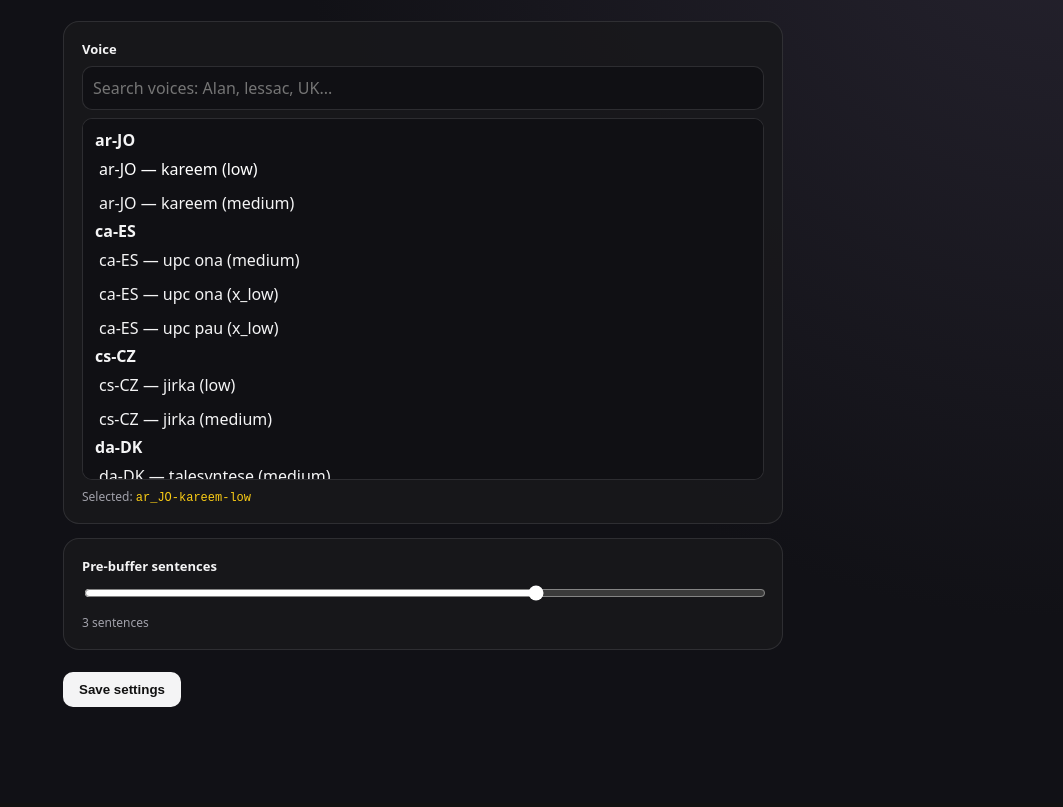
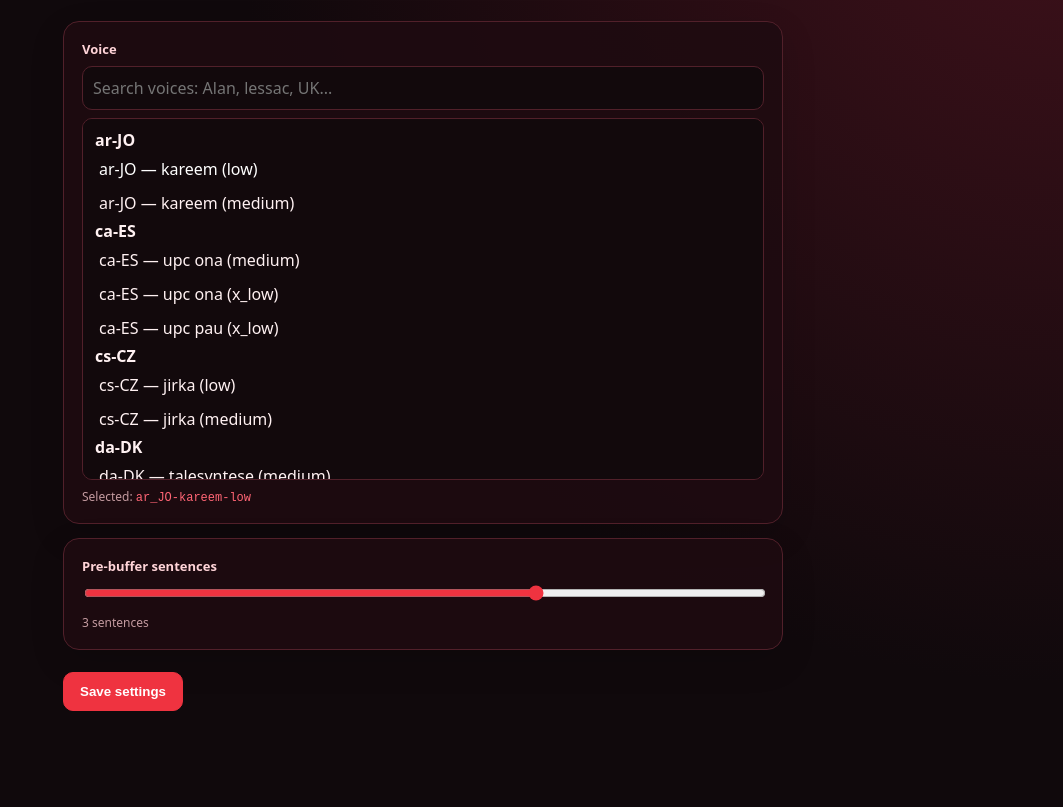
Before and after one commit to randomduck21/light-novel-reader, a browser extension: page settings/settings.html in a window 1280 px wide. Shown: the part 147-954 px from the top of the page, without its empty margins (217-1280 px from the left). Drawn offline with Linux system fonts and the light colour scheme.

Commit message:
Style settings with red theme

```diff
--- a/settings/settings.css
+++ b/settings/settings.css
@@ -1 +1 @@
-:root{color-scheme:dark;font-family:system-ui,-apple-system,BlinkMacSystemFont,"Segoe UI",sans-serif}body{margin:0;min-height:100vh;background:radial-gradient(circle at top right,#26232f,#111116 48%);color:#f4f4f5}main{width:min(720px,calc(100vw - 40px));margin:0 auto;padding:48px 0 64px}.eyebrow{font-size:11px;letter-spacing:.14em;opacity:.5}h1{margin:8px 0;font-size:32px}.intro{margin:0 0 24px;color:#a1a1aa}.card{margin:14px 0;padding:18px;border:1px solid rgba(255,255,255,.1);border-radius:16px;background:rgba(24,24,28,.88)}label{display:block;margin-bottom:8px;font-size:13px;font-weight:650}input[type=search],select{width:100%;padding:10px;border:1px solid rgba(255,255,255,.12);border-radius:10px;background:#101014;color:inherit;font:inherit}select{margin-top:8px}option{background:#101014;padding:6px}.selected,#prebufferValue{margin-top:8px;font-size:12px;color:#a1a1aa}input[type=range]{width:100%;accent-color:#fff}button{margin-top:8px;border:0;border-radius:10px;padding:10px 16px;background:#f4f4f5;color:#111;font-weight:700;cursor:pointer}#status{min-height:20px;margin-top:12px;color:#a1a1aa}code{color:#facc15}
+:root{color-scheme:dark;font-family:system-ui,-apple-system,BlinkMacSystemFont,"Segoe UI",sans-serif;--red:#ef3340;--line:#51202a}body{margin:0;min-height:100vh;background:radial-gradient(circle at top right,#40111b,#10090c 52%);color:#fff1f2}main{width:min(720px,calc(100vw - 40px));margin:0 auto;padding:48px 0 64px}.eyebrow{font-size:11px;letter-spacing:.16em;color:#ff6575;font-weight:800}h1{margin:8px 0;font-size:32px;letter-spacing:-.04em}.intro{margin:0 0 24px;color:#c49ba0}.card{margin:14px 0;padding:18px;border:1px solid #51202a;border-radius:16px;background:rgba(30,11,16,.88);box-shadow:0 12px 35px #0002}label{display:block;margin-bottom:8px;font-size:13px;font-weight:700;color:#ffd4d8}input[type=search],select{width:100%;padding:10px;border:1px solid #51202a;border-radius:10px;background:#12090c;color:inherit;font:inherit}select{margin-top:8px}option{background:#12090c;padding:6px}.selected,#prebufferValue{margin-top:8px;font-size:12px;color:#c49ba0}input[type=range]{width:100%;accent-color:var(--red)}button{margin-top:8px;border:1px solid var(--red);border-radius:10px;padding:11px 16px;background:var(--red);color:white;font-weight:800;cursor:pointer}button:hover{filter:brightness(1.12)}#status{min-height:20px;margin-top:12px;color:#ff8995}code{color:#ff6575}
```
